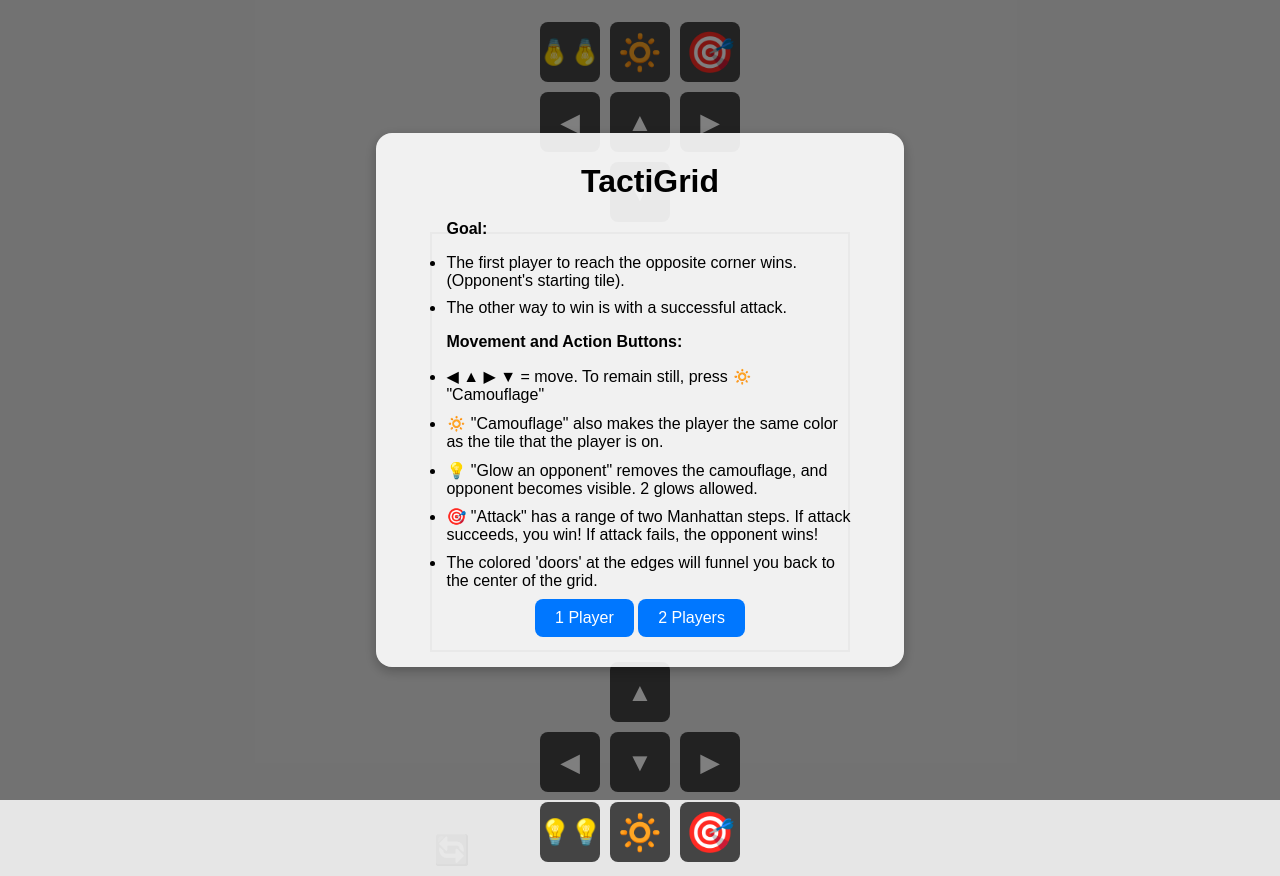
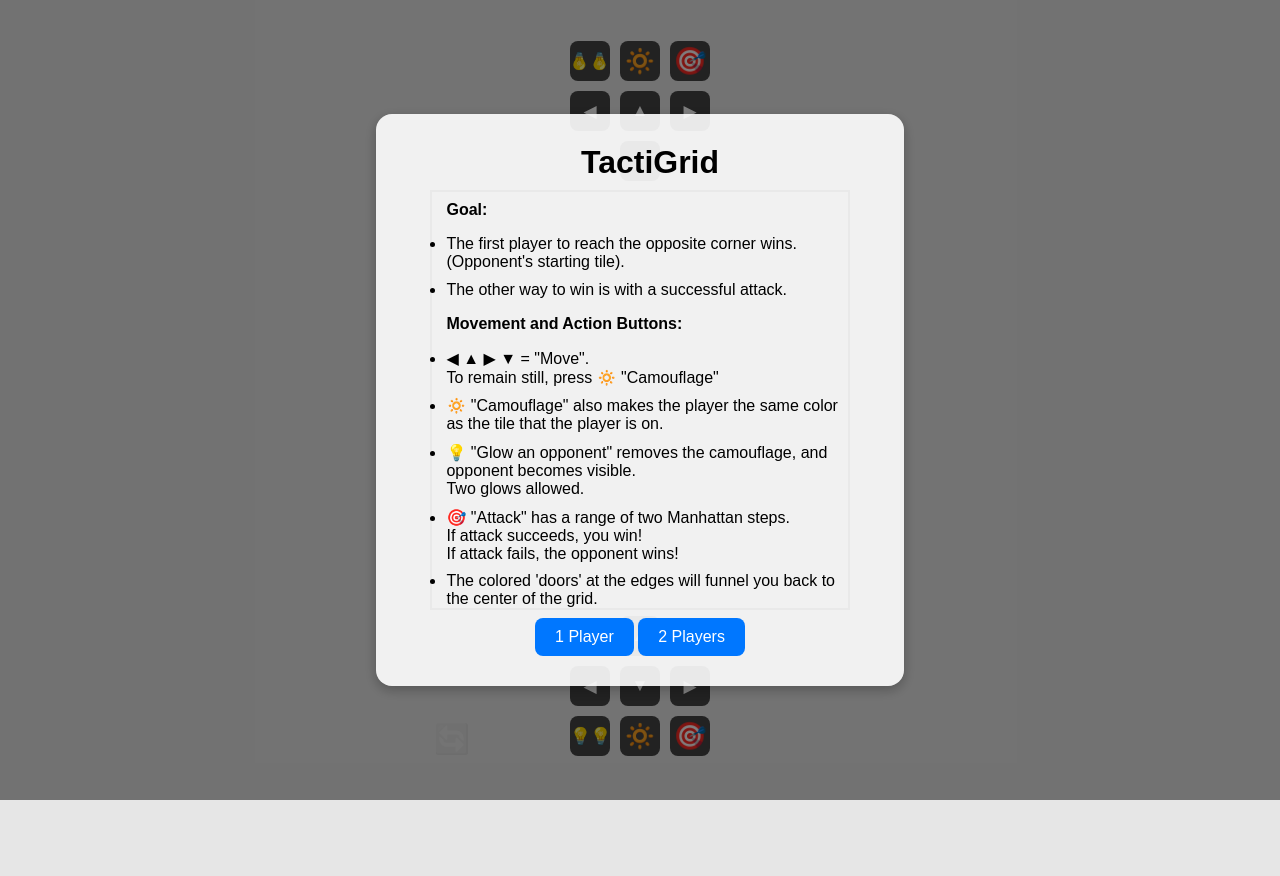
Before and after one commit to markmcla74/TactiGrid, a website: page index.html in a window 1280 px wide. After the commit the page ends 800 px from the top, so only its background shows below. Drawn offline with Linux system fonts and the light colour scheme.

Commit message:
Add files via upload

```diff
--- a/index.html
+++ b/index.html
@@ -18,13 +18,13 @@
         <ul>
           <h1><center>TactiGrid</center></h1>
           <p><b>Goal:</b></p>
-          <li>The first player to reach the opposite corner wins.(Opponent's starting tile).</li>
+          <li>The first player to reach the opposite corner wins.<br>(Opponent's starting tile).</li>
           <li>The other way to win is with a successful attack.</li>
           <p><b>Movement and Action Buttons:</b></p>
-          <li>◀ ▲ ▶ ▼ = move. To remain still, press 🔅 "Camouflage"</li>
+          <li>◀ ▲ ▶ ▼ = "Move".<br>To remain still, press 🔅 "Camouflage"</li>
           <li>🔅 "Camouflage" also makes the player the same color as the tile that the player is on.</li>
-          <li>💡 "Glow an opponent" removes the camouflage, and opponent becomes visible. 2 glows allowed.</li>
-          <li>🎯 "Attack" has a range of two Manhattan steps. If attack succeeds, you win! If attack fails, the opponent wins!</li>
+          <li>💡 "Glow an opponent" removes the camouflage, and opponent becomes visible.<br>Two glows allowed.</li>
+          <li>🎯 "Attack" has a range of two Manhattan steps.<br>If attack succeeds, you win! <br>If attack fails, the opponent wins!</li>
           <li>The colored 'doors' at the edges will funnel you back to the center of the grid.</li>
         </ul><!-- <button id="begin-btn">Begin Game</button> -->
         <button id="begin-btn-1Player">1 Player</button> <button id="begin-btn-2Player">2 Players</button>
--- a/style-TactiGrid.css
+++ b/style-TactiGrid.css
@@ -25,10 +25,11 @@ body {
   display: flex;
   flex-direction: column;
   align-items: center;
-  justify-content: space-between;
+  justify-content: center; /* 👈 Pulled elements together */
+  gap: 4px; /* 👈 Controls distance between top controls, grid, and bottom controls */
   max-width: 600px; /* desktop/tablet */
   margin: 0 auto;
-  padding: 12px;
+  padding: 8px;
   box-sizing: border-box;
 }
 
@@ -69,9 +70,9 @@ ul {
   display: flex;
   justify-content: center;
   align-items: center;
-  gap: 1rem;
-  margin-bottom: 1rem;
-  margin-top: 1rem;
+  gap: 0.75rem;
+  margin-bottom: 2px; /* 👈 Minimal gap above the grid */
+  margin-top: 0;
 }
 
 .hud-box {
@@ -209,8 +210,8 @@ background: #005fcc;
   flex-direction: column;
   align-items: center;
   width: var(--grid-width, 420px);
-  margin: 10px auto 0 auto;
-  padding-bottom: 10px;
+  margin: 2px auto 0 auto; /* 👈 Minimal gap below the grid */
+  padding-bottom: 5px;
 }
 
 .controls-section.dpad {
@@ -225,19 +226,18 @@ background: #005fcc;
   justify-content: center;
   gap: 10px;
 }
-
-/* Shared button rule (keep as is) */
+/* Shared button rule (scaled down by ~33%) */
 .dpad button,
 .btn-glow,
 .btn-camouflage,
 .btn-attack {
-  width: 60px;
-  height: 60px;
+  width: 40px;
+  height: 40px;
   padding: 0;
   display: inline-flex;
   align-items: center;
   justify-content: center;
-  font-size: 1.6rem;
+  font-size: 1.07rem;
   background-color: #444;
   color: white;
   border: none;
@@ -251,7 +251,7 @@ background: #005fcc;
 
 /* Override font size specifically for the glow button to prevent line wrap */
 .btn-glow {
-  font-size: 1.6rem !important; /* Drops size so both 💡💡 fit horizontally */
+  font-size: 1.07rem !important; /* Drops size so both 💡💡 fit horizontally */
   white-space: nowrap !important; /* Strictly forbids multi-line wrapping */
   letter-spacing: -1px; /* Brings the lightbulbs close together */
 }
@@ -259,9 +259,8 @@ background: #005fcc;
 /* Extra sizing boost for single-emoji action buttons */
 .btn-camouflage,
 .btn-attack {
-  font-size: 2.5rem !important; /* 🚀 Scales up 🔅 and 🎯 to fill the 60px container */
+  font-size: 1.67rem !important; /* 🚀 Scales up 🔅 and 🎯 to fit the 40px container */
 }
-
 /* Force horizontal alignment for multi-emoji Glow button */
 /* Force Glow button into a strict horizontal row container */
 
```
